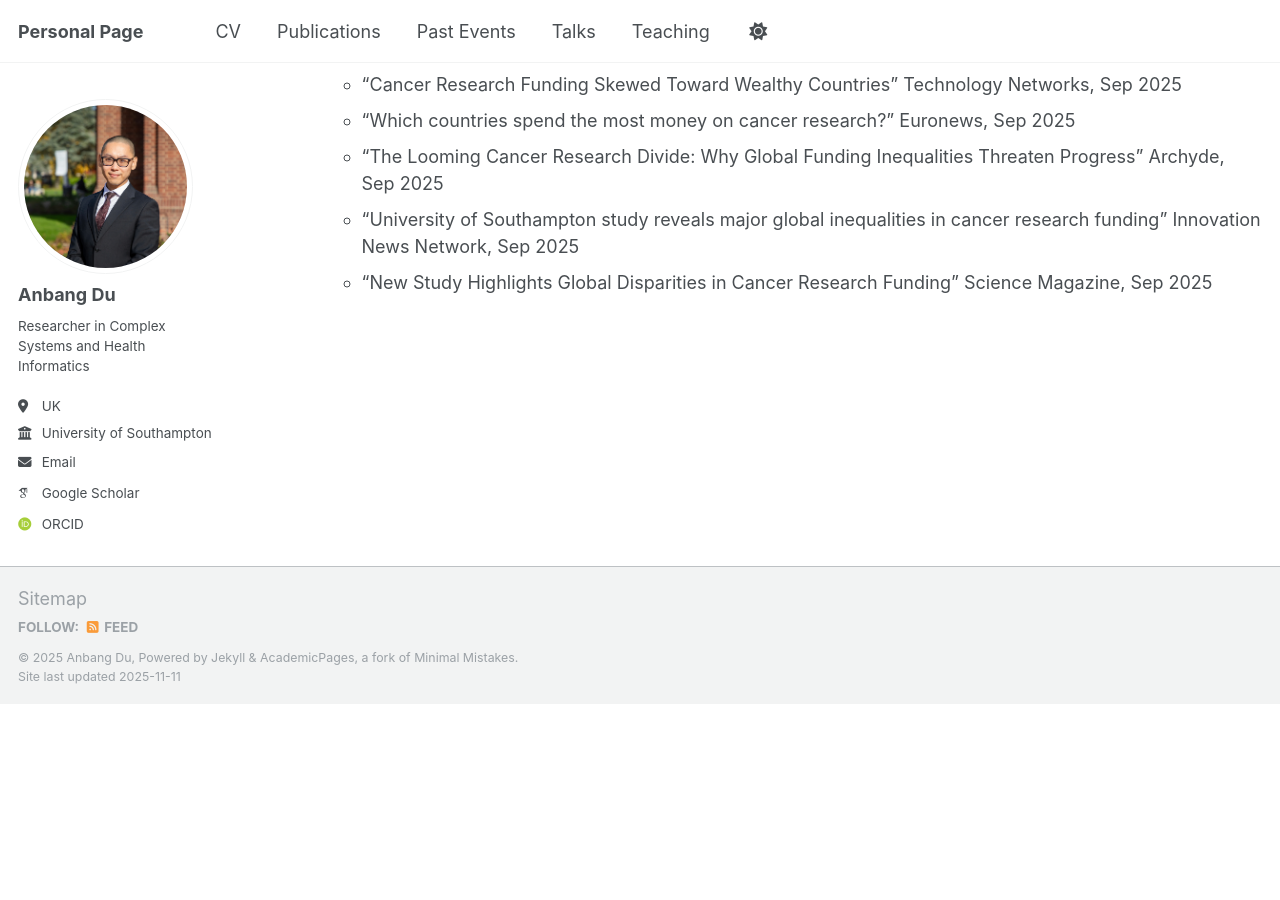
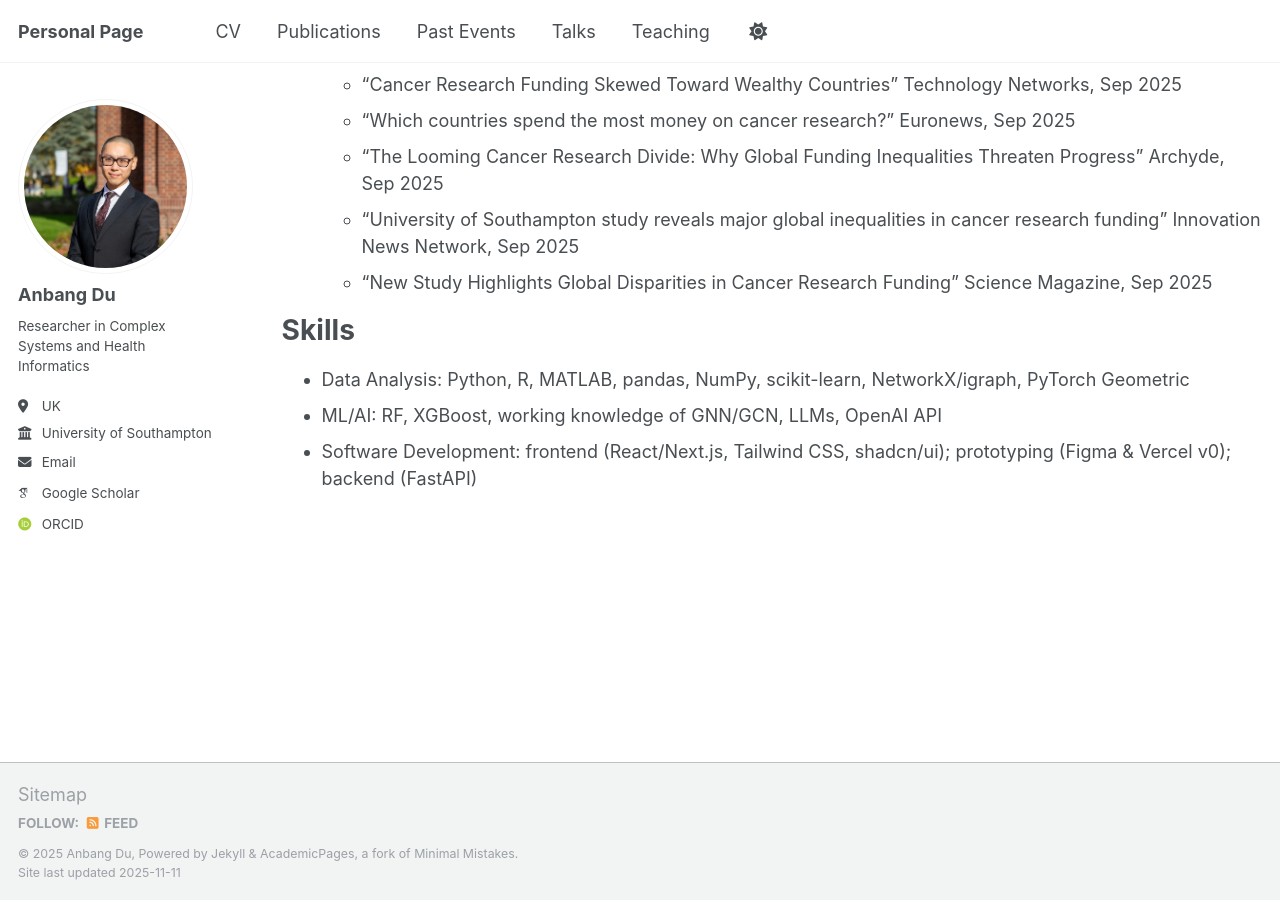
Before and after one commit to adamdu001/adamdu001.github.io, a Jekyll site: the page built from _pages/cv.md, in a window 1280 px wide and 900 px high, scrolled down 4575 px. Built offline with Jekyll 4.4.1, drawn with Linux system fonts in a browser that asks for light colours; some web fonts are replaced; a script that is not in the unit is left out; before the commit the page ends 5279 px from its top, so only the background shows below that.

Commit message:
update cv skills

```diff
--- a/_pages/cv.md
+++ b/_pages/cv.md
@@ -115,19 +115,8 @@ Science Communication & Public Engagement
   * "New Study Highlights Global Disparities in Cancer Research Funding" Science Magazine, Sep 2025
 
 
-
-<!-- * 2025.6 - Present: MSc Dissertation Supervisor
-
-* 2023.10 - Present: Teaching Assistant
-  * University of Southampton
-  * Responsible for delivering tutorials for COMP1215 Foundations of Computer Science.  -->
-
-
-<!-- Skills
+Skills
 ======
-* Skill 1
-* Skill 2
-  * Sub-skill 2.1
-  * Sub-skill 2.2
-  * Sub-skill 2.3
-* Skill 3 -->
+* Data Analysis: Python, R, MATLAB, pandas, NumPy, scikit-learn, NetworkX/igraph, PyTorch Geometric
+* ML/AI: RF, XGBoost, working knowledge of GNN/GCN, LLMs, OpenAI API
+* Software Development: frontend (React/Next.js, Tailwind CSS, shadcn/ui); prototyping (Figma & Vercel v0); backend (FastAPI)
```
